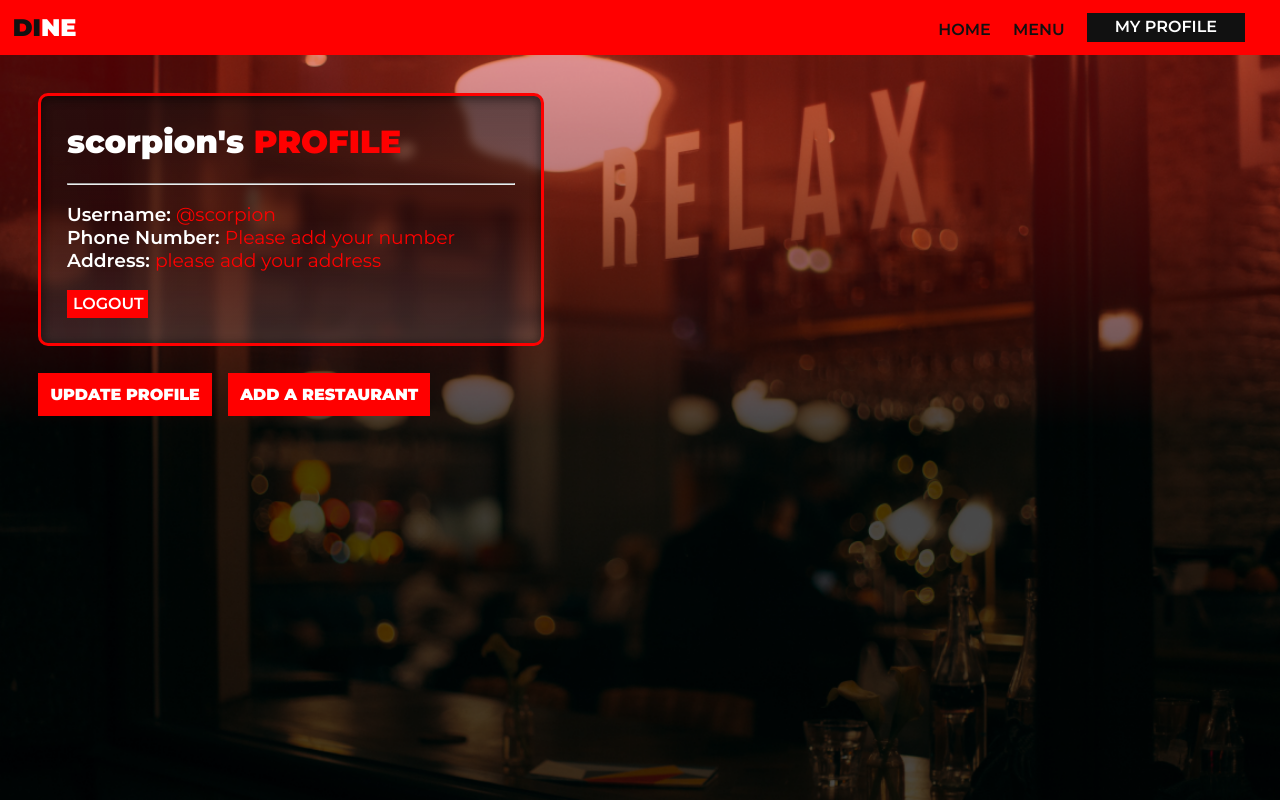
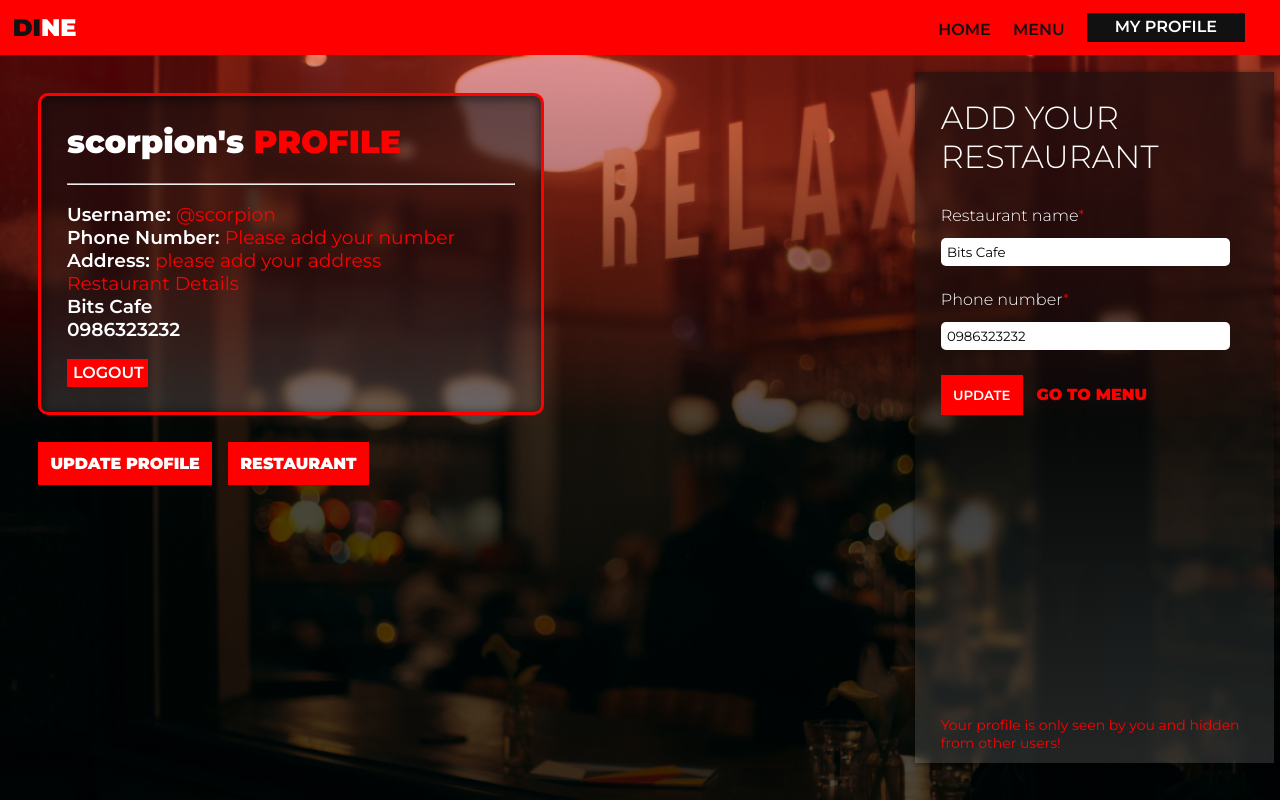
Before and after one commit to nigussolomon/DINE, a Django app: page /dine/profile/ in a window 1280 px wide. Run offline with Django 4.2, Linux system fonts and the light colour scheme; a user stored in the database is signed in; data comes from the database, SQL or seed files in the repository; both versions use the stored data as it was after the commit; some libraries are stand-ins or nearby versions.

Commit message:
completed the ui for registering a restaurant

```diff
--- a/menu/forms.py
+++ b/menu/forms.py
@@ -1,6 +1,7 @@
+from dataclasses import field
 from django.contrib.auth.models import User
 from django.forms import fields
-from .models import Profile
+from . models import Profile, Restaurant
 from django.forms import ModelForm
 
 class UpdateProfile(ModelForm):
@@ -12,3 +13,8 @@ class AddContactInfo(ModelForm):
     class Meta:
         model = Profile
         fields = ['phone_number', 'address']
+
+class RestaurantForm(ModelForm):
+    class Meta:
+        model = Restaurant
+        fields = ['restaurant_name', 'phone_number']
--- a/menu/models.py
+++ b/menu/models.py
@@ -19,7 +19,7 @@ class Restaurant(models.Model):
     phone_number = models.CharField(default = 'please add your number', validators=[phone_regex],max_length=17, blank= False)
 
     def __str__(self):
-        return f"{self.restarant_name}'s Restaurant"
+        return f"{self.user.username}'s Restaurant"
 
 class Menu(models.Model):
     restaurant= models.ForeignKey(Restaurant, on_delete=models.CASCADE)
--- a/menu/static/menu/js.js
+++ b/menu/static/menu/js.js
@@ -1,8 +1,29 @@
 var update = document.getElementById("registerForm");
 var updateBtn = document.getElementById("updateBtn");
+var addBtn = document.getElementById("addrestaurant");
+var restaurant = document.getElementById("restaurant");
+var up = document.getElementById("up");
 
 updateBtn.onclick = () => {
     update.style.transitionDelay = ".2s";
     update.style.transitionDuration = ".3s";
     update.style.top = "9%";
+    restaurant.style.top = "-100%";
 }
+
+addBtn.onclick = () => {
+    restaurant.style.transitionDelay = ".2s";
+    restaurant.style.transitionDuration = ".3s";
+    restaurant.style.top = "9%";
+    update.style.top = "-100%";
+
+}
+
+up.onclick = () =>{
+    restaurant.style.top = "9%"
+    document.location.hash = 'form';
+}
+
+window.onload = () =>{
+    restaurant.style.top = "9%"
+}
--- a/menu/static/menu/style.css
+++ b/menu/static/menu/style.css
@@ -77,3 +77,10 @@
     padding: 1%;
     margin-right: 1%;
 }
+
+#gotomenu{
+    text-decoration: none;
+    color: red;
+    font-weight: 900;
+    margin-left: 3%;
+}
--- /dev/null
+++ b/menu/templates/menu/add_to_menu.html
@@ -0,0 +1,4 @@
+{% extends 'menu/home.html' %}
+
+{% block menu %}
+{% endblock menu %}
--- a/menu/templates/menu/home.html
+++ b/menu/templates/menu/home.html
@@ -22,8 +22,8 @@
             <h1>DI<a href="">NE</a></h1>
         </div>
         <div class="navigationLinks">
-            <a href="{% url 'home' %}">HOME</a>
-            <a href="{% url 'login' %}">MENU</a>
+            <a href="#">HOME</a>
+            <a href="#">MENU</a>
             <div class="registrationLinks">
                 <a href="{% url 'profile' %}">MY PROFILE</a>
             </div>
@@ -31,6 +31,7 @@
     </section>
 
     {% block profile %}{% endblock profile %}
+    {% block menu %}{% endblock menu %}
 
 
 
--- a/menu/templates/menu/profile.html
+++ b/menu/templates/menu/profile.html
@@ -10,6 +10,9 @@
         <h3>Username: <a href="#">@{{user.username}}</a></h3>
         <h3>Phone Number: <a href="#">{{user.profile.phone_number}}</a></h3>
         <h3>Address: <a href="#">{{user.profile.address}}</a></h3>
+        <h3><a href="#">Restaurant Details</a></h3>
+        <h3>{{user.restaurant.restaurant_name}}</h3>
+        <h3>{{user.restaurant.phone_number}}</h3>
     </div>
     <div class="logoutButton">
         <a href="{% url 'home' %}">LOGOUT</a>
@@ -18,7 +21,7 @@
 
 <div class="options">
     <a href="#" id="updateBtn">UPDATE PROFILE</a>
-    <a href="#" id="addrestaurant">ADD A RESTAURANT</a>
+    <a href="#" id="addrestaurant">RESTAURANT</a>
 </div>
 
 
@@ -36,4 +39,18 @@
     <p id="notify">Your profile is only seen by you and hidden from other users!</p>
 </div>
 
+<div class="register" id="restaurant">
+    <form method="POST" enctype="multipart/form-data">
+        <h1>ADD YOUR RESTAURANT</h1>
+        {% csrf_token %}
+        {{restaurant| crispy}}
+        <div class="submitButton">
+            <button type="submit" value="signup" id="up">UPDATE</button>
+            <a id = "gotomenu" href="{% url 'menuup' %}">GO TO MENU</a>
+        </div>
+    </form>
+
+    <p id="notify">Your profile is only seen by you and hidden from other users!</p>
+</div>
+
 {% endblock profile %}
--- a/menu/urls.py
+++ b/menu/urls.py
@@ -2,5 +2,6 @@ from django.urls import path
 from . import views as menuViews
 
 urlpatterns = [
-    path('profile/', menuViews.profile, name="profile")
+    path('profile/', menuViews.profile, name="profile"),
+    path('menuup/', menuViews.add_to_menu, name="menuup")
 ]
--- a/menu/views.py
+++ b/menu/views.py
@@ -1,6 +1,6 @@
 from django.shortcuts import redirect, render
 from menu.models import Profile
-from .forms import AddContactInfo, UpdateProfile
+from .forms import AddContactInfo, UpdateProfile, RestaurantForm
 
 # Create your views here.
 
@@ -8,13 +8,23 @@ def profile(request):
     if request.method == 'POST':
         userUpdateForm = UpdateProfile(request.POST, instance= request.user)
         addContactInfo = AddContactInfo(request.POST, instance=request.user.profile)
+        restaurantForm = RestaurantForm(request.POST, instance=request.user.restaurant)
+
 
         if userUpdateForm.is_valid() and addContactInfo.is_valid():
             userUpdateForm.save()
             addContactInfo.save()
             return redirect('profile')
 
+        if restaurantForm.is_valid():
+            restaurantForm.save()
+            return redirect('profile')
+
     else:
         userUpdateForm = UpdateProfile(instance= request.user)
         addContactInfo = AddContactInfo(instance=request.user.profile)
-    return render(request, 'menu/profile.html', {'userUpdate': userUpdateForm, 'addContact':addContactInfo})
+        restaurantForm = RestaurantForm(instance = request.user.restaurant)
+    return render(request, 'menu/profile.html', {'userUpdate': userUpdateForm, 'addContact':addContactInfo, 'restaurant': restaurantForm} )
+
+def add_to_menu(request):
+    return render(request, 'menu/add_to_menu.html')
```
Also changed, not shown: menu/signals.py (+10 -1 lines), db.sqlite3 (added), menu/migrations/0005_restaurant_menu.py (added).
